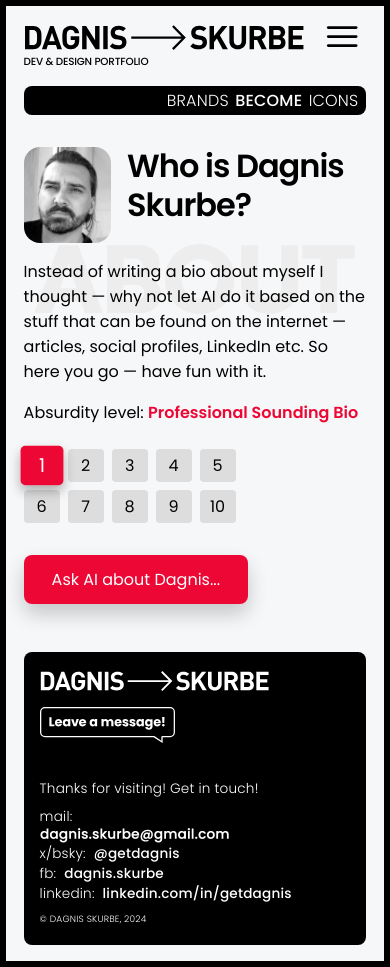
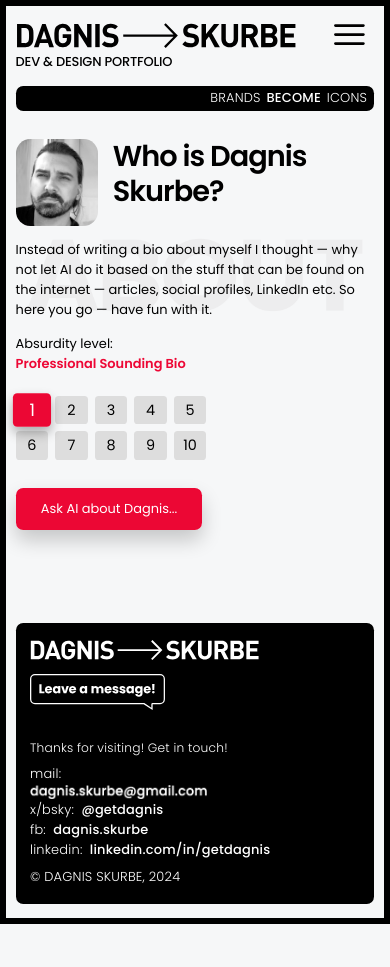
Before and after one commit to getdagnis/2024_portfolio_vite, a React (Vite) app: page /about in a window 390 px wide. After the commit the page ends 924 px from the top, so only its background shows below. Built offline with nearby package versions, Linux system fonts and the light colour scheme.

Commit message:
fix/a few small responsivness fixes

```diff
--- a/src/App.css
+++ b/src/App.css
@@ -70,6 +70,12 @@ body {
   width: 100%;
   box-sizing: border-box;
   user-select: none;
+  @media (max-width: 1024px) {
+    font-size: 0.95rem;
+  }
+  @media (max-width: 480px) {
+    font-size: 0.9rem;
+  }
 }
 
 html {
@@ -120,7 +126,7 @@ body {
   max-width: var(--siteMaxWidth);
   padding: 0 1rem;
   @media (max-width: 1024px) {
-    padding: 0 0.5rem;
+    padding: 0;
   }
 }
 
--- a/src/pages/AboutPage.css
+++ b/src/pages/AboutPage.css
@@ -22,6 +22,9 @@
   }
   @media (max-width: 460px) {
     font-size: 2rem;
+  }
+  @media (max-width: 380px) {
+    font-size: 1.85rem;
   }
 }
 
@@ -114,6 +117,18 @@
   margin: 1rem 0 2rem;
 }
 
+#about .absurdity-level {
+  display: flex;
+  flex-direction: column;
+  justify-content: flex-start;
+  margin-bottom: 1rem;
+  width: fit-content;
+
+  @media (min-width: 720px) {
+    display: inline-block;
+  }
+}
+
 #about .about-bottom p {
   margin-top: 1rem;
   text-align: center;
@@ -128,7 +143,10 @@
   list-style: none;
   user-select: none;
 
-  @media (max-width: 700px) {
+  @media (max-width: 700px) and (min-width: 600px) {
+    max-width: 15rem;
+  }
+  @media (max-width: 480px) {
     max-width: 15rem;
   }
 }
--- a/src/pages/AboutPage.jsx
+++ b/src/pages/AboutPage.jsx
@@ -169,9 +169,12 @@ function AboutPage() {
                 </p>
                 <>
                   {' '}
-                  <p>
-                    Absurdity level: <strong>{ASK_AI_ABSURD_PROMTPS[absurdity - 1].title}</strong>
-                  </p>
+                  <div className="absurdity-level">
+                    <div>Absurdity level:</div>{' '}
+                    <div>
+                      <strong>{ASK_AI_ABSURD_PROMTPS[absurdity - 1].title}</strong>
+                    </div>
+                  </div>
                   <ul>
                     <AbsurdityList />
                   </ul>
@@ -213,7 +216,12 @@ function AboutPage() {
                 )}
                 {!failed && (
                   <div className="about-bottom">
-                    Absurdity level: <strong>{ASK_AI_ABSURD_PROMTPS[absurdity - 1].title}</strong>
+                    <div className="absurdity-level">
+                      <div>Absurdity level:</div>{' '}
+                      <div>
+                        <strong>{ASK_AI_ABSURD_PROMTPS[absurdity - 1].title}</strong>
+                      </div>
+                    </div>
                     <ul>
                       <AbsurdityList />
                     </ul>
```
